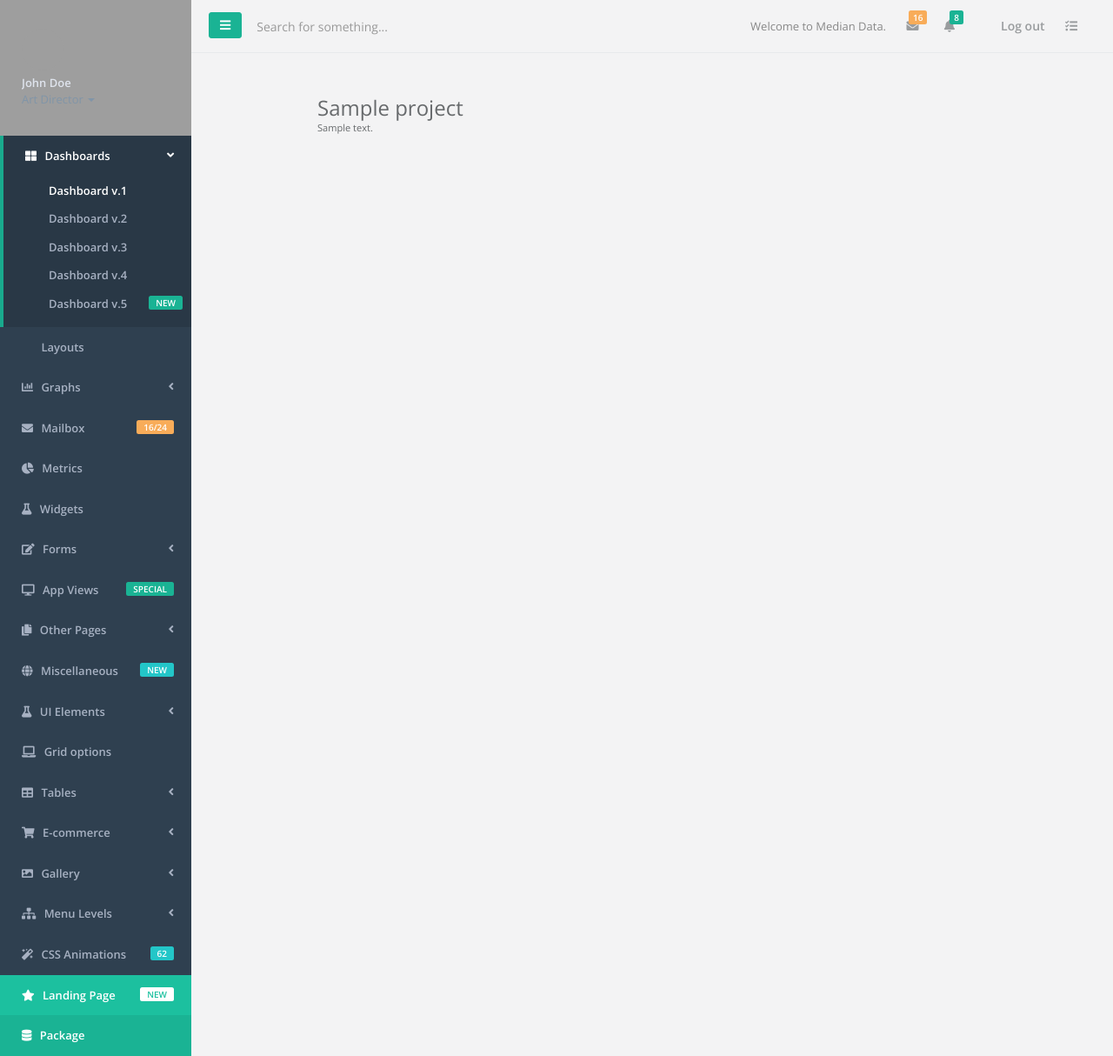
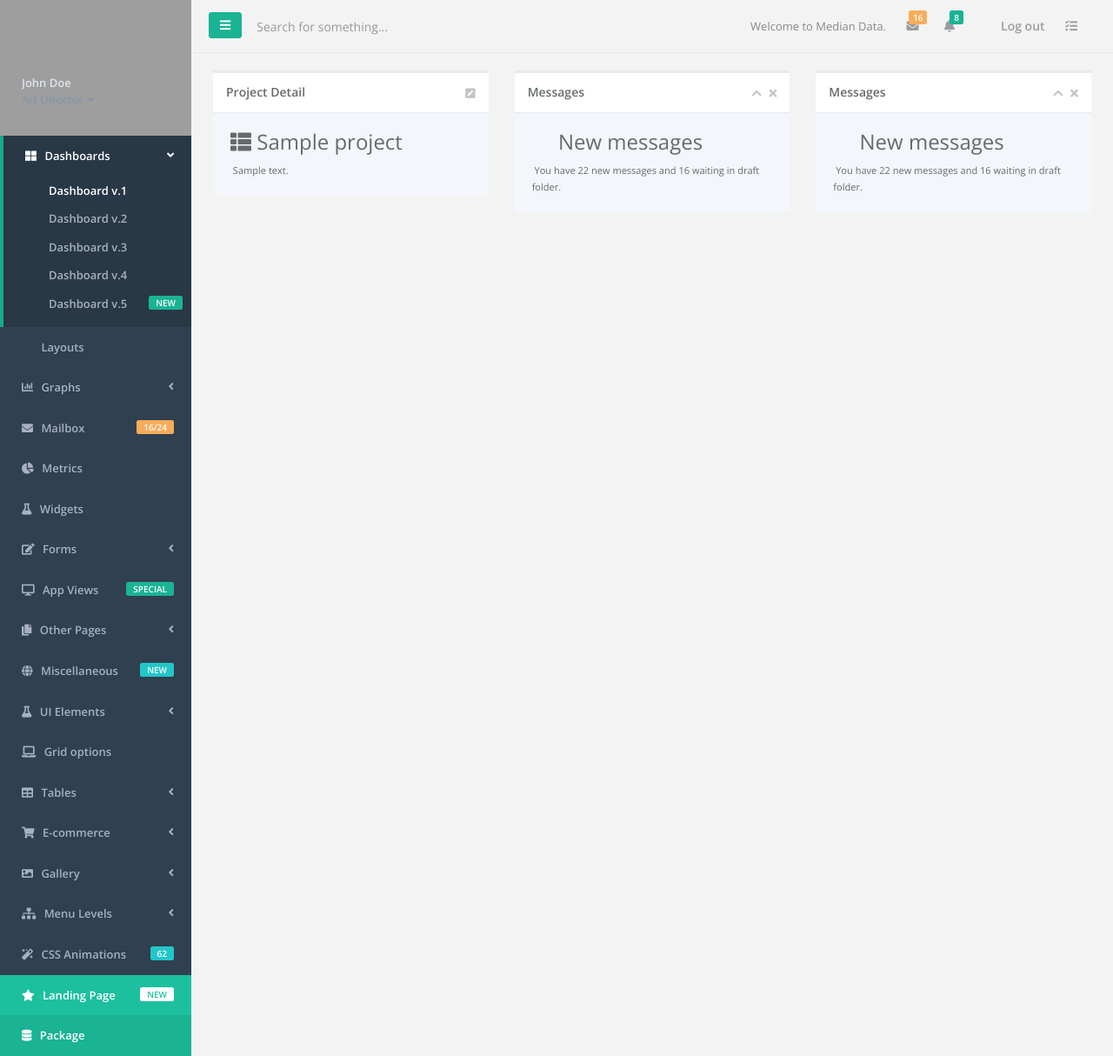
Before and after one commit to imtiaz-emu/mediandata, a Django app: template src/templates/projects/show.html in a window 1280 px wide. Shown: the whole page at 87% size. Run offline with Django 3.2, Linux system fonts and the light colour scheme; the template is opened without the code that fills it: most values are stand-ins (such as "Sample title", 1, 10 or a date in 2020); some libraries are stand-ins or nearby versions; grey boxes are pictures that could not be loaded.

Commit message:
Project: Create, Update

```diff
--- a/src/mediandata/settings.py
+++ b/src/mediandata/settings.py
@@ -65,6 +65,9 @@ TEMPLATES = [
 				'django.contrib.auth.context_processors.auth',
 				'django.contrib.messages.context_processors.messages',
 			],
+			'libraries': {
+				'common': 'templatetags.common',
+			}
 		},
 	},
 ]
--- a/src/templates/projects/form.html
+++ b/src/templates/projects/form.html
@@ -1,11 +1,13 @@
 {% load widget_tweaks %}
+{% load common %}
 
 <div id="project-form" class="modal fade" aria-hidden="true">
   <div class="modal-dialog">
     <div class="modal-content">
       <div class="modal-body">
+        <a class="pull-right" data-dismiss="modal" href="javascript:void(0)"><i class="fa fa-close"></i></a>
         <div class="row">
-          <div class="col-sm-12 b-r">
+          <div class="col-sm-12">
             <h3 class="m-t-none m-b">
               {% if project.pk == None %}
                 {{ "New Project" }}
@@ -14,7 +16,7 @@
               {% endif %}
             </h3>
 
-            <form role="form">
+            <form role="form" method="post" action="{{ url }}">
               {% csrf_token %}
               <div class="form-group">
                 <label>Project Name</label>
@@ -24,7 +26,7 @@
                 <label>Project Description</label>
                 {% render_field project.description class="form-control" placeholder="Project Description" %}
               </div>
-              <div>
+              <div class="form-group">
                 <button class="btn btn-sm btn-primary pull-right m-t-n-xs" type="submit">
                   <strong>
                     {% if project.pk == None %}
--- a/src/templates/projects/index.html
+++ b/src/templates/projects/index.html
@@ -56,7 +56,7 @@
           </div>
         </div>
 
-        {% include 'projects/form.html' with project=new_project %}
+        {% include 'projects/form.html' with project=new_project url=form_url %}
       </div>
     </div>
   </div>
--- a/src/templates/projects/show.html
+++ b/src/templates/projects/show.html
@@ -5,28 +5,64 @@
 
   <div class="wrapper wrapper-content animated fadeInRight">
     {% include 'layouts/messages.html' %}
+    {% include 'projects/form.html' with project=edit_project url=form_url %}
 
-    <div class="row m-b-lg m-t-lg">
-      <div class="col-md-4">
-
-        <div class="profile-info">
-          <div class="">
-            <div>
-              <h2 class="no-margins">
-                {{ project.name }}
-              </h2>
-              <small>
-                {{ project.description }}
-              </small>
+    <div class="row">
+      <div class="col-lg-4">
+        <div class="ibox float-e-margins">
+          <div class="ibox-title">
+            <h5>Project Detail</h5>
+            <div class="ibox-tools">
+              <a href="#project-form" data-toggle="modal">
+                <i class="fa fa-pencil-square"></i>
+              </a>
             </div>
+          </div>
+          <div class="ibox-content ibox-heading">
+            <h3><i class="fa fa-th-list"></i> {{ project.name }}</h3>
+            <small><i class="fa fa-tim"></i> {{ project.description }}</small>
           </div>
         </div>
       </div>
-      <div class="col-md-4">
 
+      <div class="col-lg-4">
+        <div class="ibox float-e-margins">
+          <div class="ibox-title">
+            <h5>Messages</h5>
+            <div class="ibox-tools">
+              <a class="collapse-link">
+                <i class="fa fa-chevron-up"></i>
+              </a>
+              <a class="close-link">
+                <i class="fa fa-times"></i>
+              </a>
+            </div>
+          </div>
+          <div class="ibox-content ibox-heading">
+            <h3><i class="fa fa-envelope-o"></i> New messages</h3>
+            <small><i class="fa fa-tim"></i> You have 22 new messages and 16 waiting in draft folder.</small>
+          </div>
+        </div>
       </div>
-      <div class="col-md-4">
 
+      <div class="col-lg-4">
+        <div class="ibox float-e-margins">
+          <div class="ibox-title">
+            <h5>Messages</h5>
+            <div class="ibox-tools">
+              <a class="collapse-link">
+                <i class="fa fa-chevron-up"></i>
+              </a>
+              <a class="close-link">
+                <i class="fa fa-times"></i>
+              </a>
+            </div>
+          </div>
+          <div class="ibox-content ibox-heading">
+            <h3><i class="fa fa-envelope-o"></i> New messages</h3>
+            <small><i class="fa fa-tim"></i> You have 22 new messages and 16 waiting in draft folder.</small>
+          </div>
+        </div>
       </div>
 
     </div>
```
Also changed, not shown: src/projects/forms.py (+9 -4 lines), src/projects/views.py (+11 -6 lines), src/templatetags/common.py (added, +28 -0 lines).
